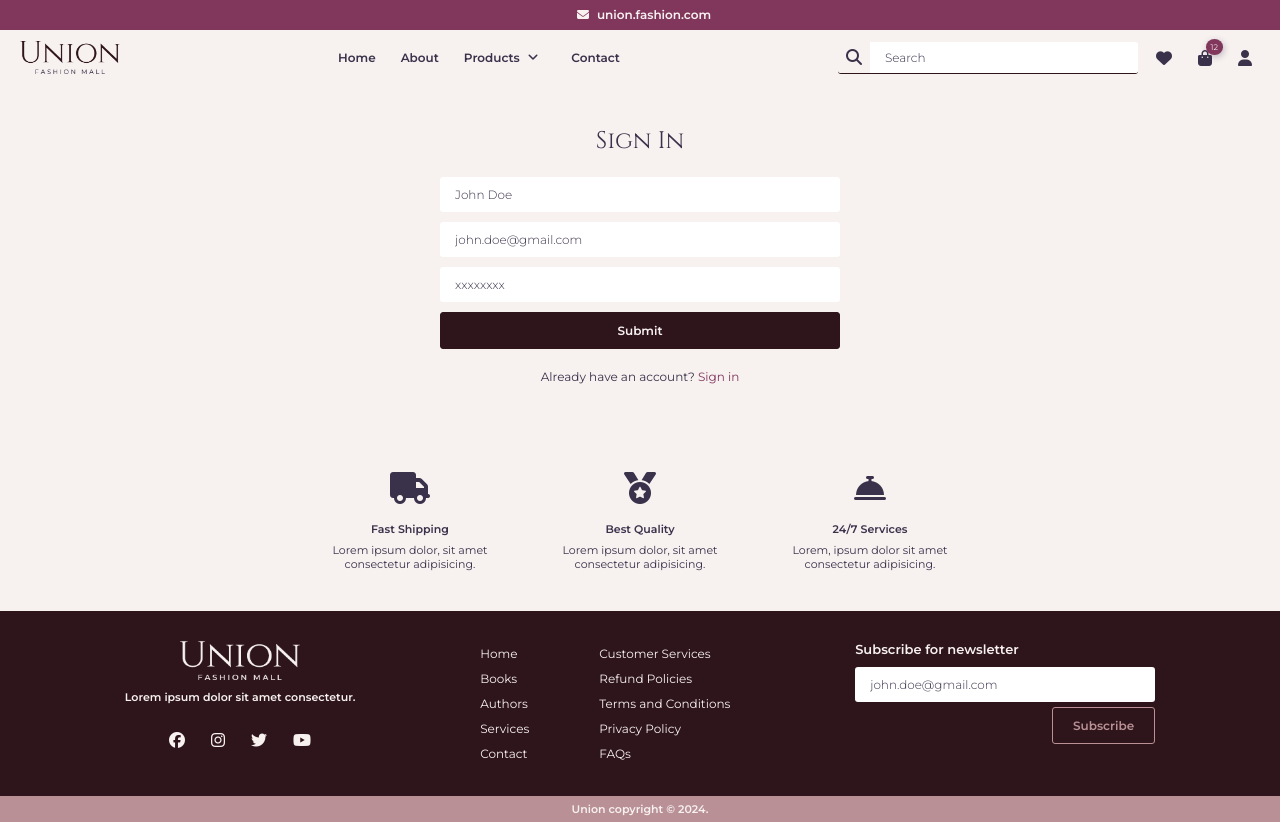
After one commit to ktkseason/Union-Fashionmall, a PHP site: page /project/dist/signup.php in a window 1280 px wide. The commit adds this page. Run offline with PHP 8.4, Linux system fonts and the light colour scheme.

Commit message:
signin signup

```diff
--- a/dist/_view/Header.php
+++ b/dist/_view/Header.php
@@ -4,7 +4,9 @@
 <head>
     <meta charset="UTF-8">
     <meta name="viewport" content="width=device-width, initial-scale=1.0">
-    <link rel="stylesheet" href="https://cdnjs.cloudflare.com/ajax/libs/font-awesome/6.5.1/css/all.min.css" integrity="sha512-DTOQO9RWCH3ppGqcWaEA1BIZOC6xxalwEsw9c2QQeAIftl+Vegovlnee1c9QX4TctnWMn13TZye+giMm8e2LwA==" crossorigin="anonymous" referrerpolicy="no-referrer" />
+    <link rel="stylesheet" href="https://cdnjs.cloudflare.com/ajax/libs/font-awesome/6.5.1/css/all.min.css"
+        integrity="sha512-DTOQO9RWCH3ppGqcWaEA1BIZOC6xxalwEsw9c2QQeAIftl+Vegovlnee1c9QX4TctnWMn13TZye+giMm8e2LwA=="
+        crossorigin="anonymous" referrerpolicy="no-referrer" />
     <link rel="stylesheet" href="./assets/css/main.css">
     <link rel="shortcut icon" href="./assets/img/logo-icon.png" type="image/x-icon">
     <title>Union Fashion Mall</title>
@@ -200,14 +202,14 @@
                     </form>
                 </li>
                 <li class="wishlist">
-                    <i class="fa-solid fa-heart"></i>
+                    <a href="signin.php"><i class="fa-solid fa-heart"></i></a>
                 </li>
                 <li class="cart">
                     <div class="badge">12</div>
-                    <i class="fa-solid fa-bag-shopping"></i>
+                    <a href="#"><i class="fa-solid fa-bag-shopping"></i></a>
                 </li>
                 <li class="profile">
-                    <i class="fa-solid fa-user"></i>
+                    <a href="signin.php"><i class="fa-solid fa-user"></i></a>
                 </li>
             </ul>
         </div>
--- /dev/null
+++ b/dist/_view/SignupForm.php
@@ -0,0 +1,15 @@
+<!-- Sign in form -->
+<section class="container sign-form">
+    <div class="form-container">
+        <h1>Sign In</h1>
+        <form action="">
+            <div class="inputs">
+                <input type="text" name="name" placeholder="John Doe" required>
+                <input type="mail" name="email" placeholder="john.doe@gmail.com" required>
+                <input type="password" name="password" placeholder="xxxxxxxx" required>
+                <input type="submit" name="submit" class="btn btn-primary">
+            </div>
+        </form>
+        <p>Already have an account? <a href="signin.php">Sign in</a></p>
+    </div>
+</section>
--- a/dist/assets/css/main.css
+++ b/dist/assets/css/main.css
@@ -69,6 +69,8 @@ hr {
 
 input,
 textarea {
+  font-family: "Montserrat", sans-serif;
+  font-size: 1.2rem;
   padding: 1rem 1.5rem;
   border-radius: 3px;
   border: none;
@@ -91,6 +93,7 @@ textarea {
   font-family: "Montserrat", sans-serif;
   color: #3a324a;
   font-size: 1.2rem;
+  font-weight: 300;
 }
 
 /* will be useful for vertical scroll */
@@ -1064,6 +1067,36 @@ header .same-part .working-icons li.cart .badge {
   text-decoration: underline;
 }
 
+.sign-form .form-container {
+  max-width: 40rem;
+  width: 100%;
+  margin: auto;
+  display: flex;
+  flex-direction: column;
+  align-items: center;
+  gap: 2rem;
+}
+.sign-form .form-container form {
+  width: 100%;
+  display: flex;
+  flex-direction: column;
+  align-items: center;
+  gap: 1.5rem;
+}
+.sign-form .form-container form .inputs {
+  width: 100%;
+  display: flex;
+  flex-direction: column;
+  gap: 1rem;
+}
+.sign-form .form-container p a {
+  color: #81365c;
+  transition: all 0.5s ease-out;
+}
+.sign-form .form-container p a:hover {
+  text-decoration: underline;
+}
+
 .services {
   display: flex;
   justify-content: center;
--- a/dist/products.php
+++ b/dist/products.php
@@ -1,7 +1,9 @@
 <?php include_once "_view/Header.php"; ?>
 
 <?php include_once('_view/_products/Head.php'); ?>
+<!-- To make it sticky -->
 <?php include_once('_view/_products/Filter.php'); ?>
+
 <main>
     <?php include_once('_view/_products/Showcase.php'); ?>
 </main>
--- /dev/null
+++ b/dist/signup.php
@@ -0,0 +1,7 @@
+<?php include_once "_view/Header.php"; ?>
+<main>
+    <?php include_once "_view/SignupForm.php" ?>
+</main>
+<?php include_once('_view/Footer.php'); ?>
+
+<script src="./assets/js/header.js"></script>
--- a/scss/_config/_html-setup.scss
+++ b/scss/_config/_html-setup.scss
@@ -67,6 +67,8 @@ hr {
 
 input,
 textarea {
+    font-family: $ff-body;
+    font-size: $fs-body;
     padding: 1rem 1.5rem;
     border-radius: 3px;
     border: none;
@@ -89,6 +91,7 @@ textarea {
     font-family: $ff-body;
     color: $color-text;
     font-size: $fs-body;
+    font-weight: $fw-light;
 }
 
 /* will be useful for vertical scroll */
--- /dev/null
+++ b/scss/_sign-form.scss
@@ -0,0 +1,37 @@
+.sign-form {
+    .form-container {
+        max-width: 40rem;
+        width: 100%;
+        margin: auto;
+        display: flex;
+        flex-direction: column;
+        align-items: center;
+        gap: 2rem;
+
+        form {
+            width: 100%;
+            display: flex;
+            flex-direction: column;
+            align-items: center;
+            gap: 1.5rem;
+
+            .inputs {
+                width: 100%;
+                display: flex;
+                flex-direction: column;
+                gap: 1rem;
+            }
+        }
+
+        p {
+            a {
+                color: $color-tertiary;
+                @include transition;
+
+                &:hover {
+                    text-decoration: underline;
+                }
+            }
+        }
+    }
+}
--- a/scss/main.scss
+++ b/scss/main.scss
@@ -10,6 +10,12 @@
 @import 'products';
 @import 'contact';
 
+@import 'sign-form';
+
 @import '_common/services';
 @import '_common/footer';
 @import '_common/toe';
+
+
+/* ================= Admin ================= */
+@import '_admin/home';
```
Also changed, not shown: other parts of dist/assets/css/main.css (+53 -0 lines), dist/_view/SigninForm.php (added, +14 -0 lines), dist/_view/_contact/ContactForm.php (+4 -4 lines), dist/admin/home.php (added, +69 -0 lines), dist/signin.php (added, +7 -0 lines), scss/_admin/_home.scss (added, +64 -0 lines), 1 other file.
